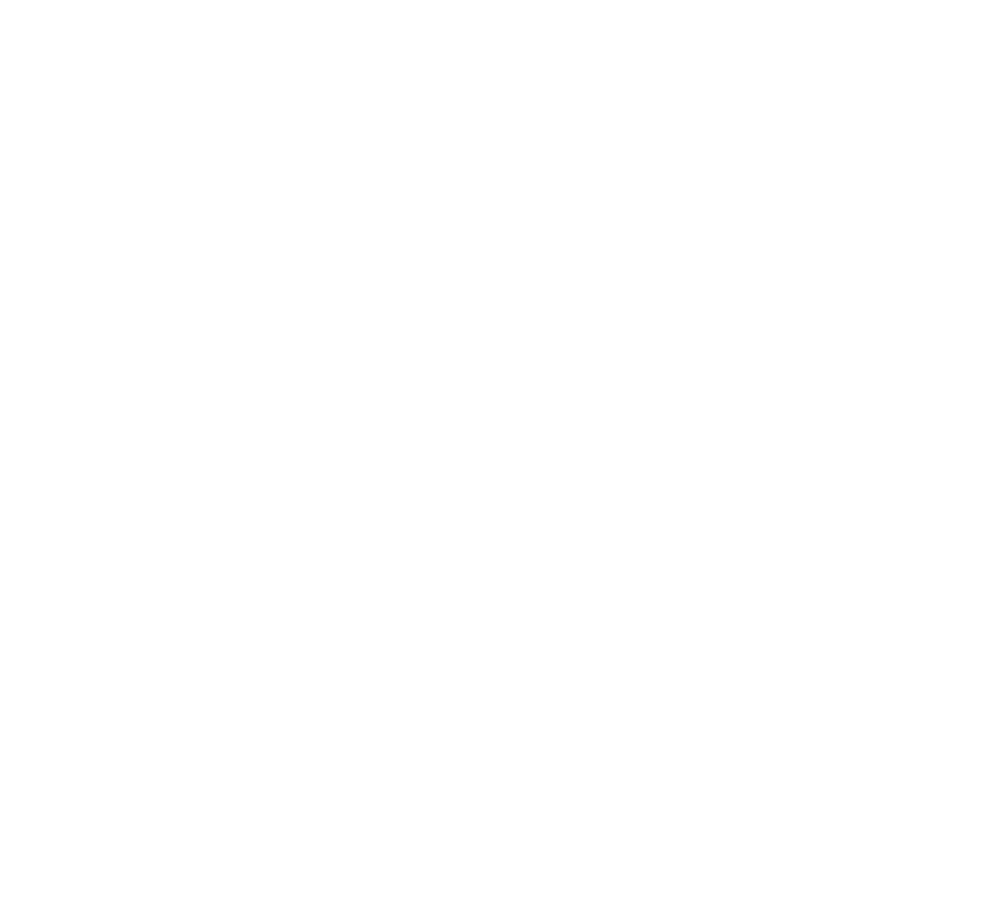
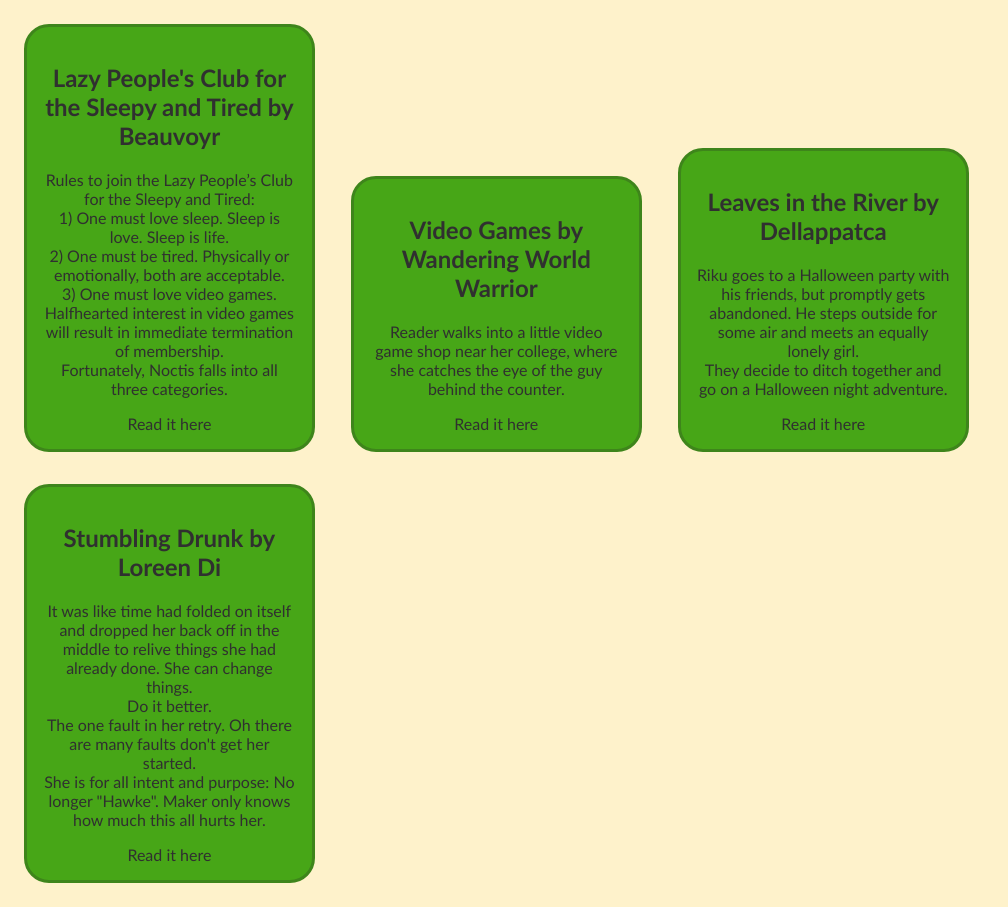
Before and after one commit to WeEvins/CSS-drill, a plain HTML site: page index.html in a window 1280 px wide. Shown: the whole page, without its empty margins (0-1008 px from the left). Before the commit the page ends 800 px from the top, so only its background shows below. Drawn offline with Linux system fonts and the light colour scheme.

Commit message:
second commit
half way done

```diff
--- a/index.html
+++ b/index.html
@@ -1,5 +1,6 @@
 <!DOCTYPE html>
 <html lang="en">
+
 <head>
     <meta charset="UTF-8">
     <meta name="viewport" content="width=device-width, initial-scale=1.0">
@@ -7,7 +8,78 @@
     <link rel="stylesheet" href="style.css">
     <title>CSS drills</title>
 </head>
+
 <body>
 
+    <div class="container">
+        <div class="boxes" id="box1">
+            <h2 class="lazyTitle">
+                Lazy People's Club for the Sleepy and Tired by Beauvoyr
+            </h2>
+            <p class="lazySummary">
+                Rules to join the Lazy People’s Club for the Sleepy and Tired:
+                <br> 1) One must love sleep. Sleep is love. Sleep is life.
+                <br> 2) One must be tired. Physically or emotionally, both are acceptable.
+                <br> 3) One must love video games. Halfhearted interest in video games will result in immediate termination of
+                membership.
+                <br> Fortunately, Noctis falls into all three categories.
+            </p>
+            <div class="readme-wrapper">
+                <a class="lazyLink" href="https://archiveofourown.org/works/11510091" target="_blank">
+                    Read it here
+                </a>
+            </div>
+        </div>
+
+        <div class="boxes" id="box2">
+            <h2 class="gamesTitle">
+                Video Games by Wandering World Warrior
+            </h2>
+            <p class="gamesSummary">
+                Reader walks into a little video game shop near her college, where she catches the eye of the guy behind the counter.
+            </p>
+            <div class="readme-wrapper">
+                <a class="gamesLink" href="https://archiveofourown.org/works/11780619" target="_blank">
+                    Read it here
+                </a>
+            </div>
+        </div>
+
+        <div class="boxes" id="box3">
+            <h2 class="riverTitle">
+                Leaves in the River by Dellappatca
+            </h2>
+            <p class="riverSummary">
+                Riku goes to a Halloween party with his friends, but promptly gets abandoned. He steps outside for some air and meets an
+                equally lonely girl. <br>
+                They decide to ditch together and go on a Halloween night adventure.
+            </p>
+            <div class="readme-wrapper">
+                <a href="https://archiveofourown.org/works/5322080" target="_blank">
+                    Read it here
+                </a>
+            </div>
+        </div>
+
+        <div class="boxes" id="box4">
+            <h2 class="drunkTitle">
+                Stumbling Drunk by Loreen Di
+            </h2>
+            <p class="drunkSummary">
+                It was like time had folded on itself and dropped her back off in the middle to relive things she had already done. She can
+                change things.<br>
+                Do it better. <br>
+                The one fault in her retry. Oh there are many faults don't get her started.<br>
+
+                She is for all intent and purpose: No longer "Hawke". Maker only knows how much this all hurts her.
+            </p>
+            <div class="readme-wrapper">
+                <a class="drunkLink" href="https://archiveofourown.org/works/3638877" target="_blank">
+                    Read it here
+                </a>
+            </div>
+        </div>
+    </div>
 </body>
+
 </html>
--- a/style.css
+++ b/style.css
@@ -0,0 +1,34 @@
+body {
+    font-family: 'Trebuchet MS', 'Lucida Sans Unicode', 'Lucida Grande', 'Lucida Sans', Arial, sans-serif;
+    background-color: rgba(254, 242, 202, 0.975);
+    color: rgb(48, 48, 48);
+}
+
+h2, p, .readme-wrapper {
+    text-align: center;
+}
+
+a {
+    text-decoration: none;
+    color: rgb(48, 48, 48);
+}
+
+a:hover {
+    text-decoration: bold;
+    color: #3e851b;
+    cursor: pointer;
+
+}
+
+.boxes {
+    display: inline-block;
+    height: auto;
+    width: 20%;
+    margin: 1rem;
+    padding: 1rem;
+    border-style: solid;
+    border-color: #3e851b;
+    background-color: #47a617;
+    border-radius: 25px;
+
+}
```
